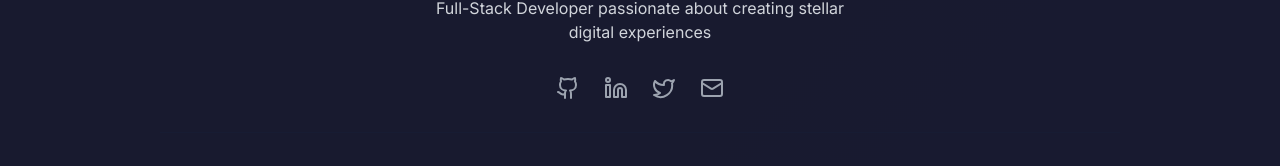
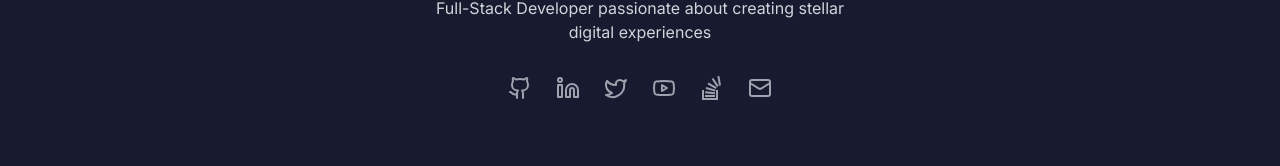
Before and after one commit to Rajdeep2868/dark-star-showcase, a React (Vite) app: page / in a window 1280 px wide. Shown: the part 5941-6107 px from the top of the page. Built offline with nearby package versions, Linux system fonts and the light colour scheme.

Commit message:
Add social media links
Added LinkedIn, GitHub, X, YouTube, and Stack Overflow links to the footer.

```diff
--- a/src/components/Footer.tsx
+++ b/src/components/Footer.tsx
@@ -1,6 +1,6 @@
 
 import React from 'react';
-import { Github, Linkedin, Mail, Twitter, Heart } from 'lucide-react';
+import { Github, Linkedin, Mail, Twitter, Heart, Youtube } from 'lucide-react';
 
 const Footer = () => {
   return (
@@ -16,7 +16,7 @@ const Footer = () => {
 
           <div className="flex justify-center space-x-6 mb-8">
             <a
-              href="https://github.com"
+              href="https://github.com/rajdeepdas108"
               target="_blank"
               rel="noopener noreferrer"
               className="text-gray-400 hover:text-space-cyan transition-all duration-300 transform hover:scale-110 hover:rotate-12"
@@ -24,7 +24,7 @@ const Footer = () => {
               <Github size={24} />
             </a>
             <a
-              href="https://linkedin.com"
+              href="https://www.linkedin.com/in/rajdeepdas108/"
               target="_blank"
               rel="noopener noreferrer"
               className="text-gray-400 hover:text-space-blue transition-all duration-300 transform hover:scale-110 hover:rotate-12"
@@ -32,7 +32,7 @@ const Footer = () => {
               <Linkedin size={24} />
             </a>
             <a
-              href="https://twitter.com"
+              href="https://x.com/rajdeepdas108"
               target="_blank"
               rel="noopener noreferrer"
               className="text-gray-400 hover:text-space-purple transition-all duration-300 transform hover:scale-110 hover:rotate-12"
@@ -40,7 +40,25 @@ const Footer = () => {
               <Twitter size={24} />
             </a>
             <a
-              href="mailto:alex@example.com"
+              href="https://www.youtube.com/@rajdeepdas108"
+              target="_blank"
+              rel="noopener noreferrer"
+              className="text-gray-400 hover:text-red-500 transition-all duration-300 transform hover:scale-110 hover:rotate-12"
+            >
+              <Youtube size={24} />
+            </a>
+            <a
+              href="https://stackoverflow.com/users/29964602/rajdeep-das"
+              target="_blank"
+              rel="noopener noreferrer"
+              className="text-gray-400 hover:text-orange-500 transition-all duration-300 transform hover:scale-110 hover:rotate-12"
+            >
+              <svg xmlns="http://www.w3.org/2000/svg" width="24" height="24" viewBox="0 0 24 24" fill="currentColor">
+                <path d="M15 21h-10v-2h10v2zm6-11.665l-1.621-9.335-1.993.346 1.62 9.335 1.994-.346zm-5.964 6.937l-9.746-.975-.186 2.016 9.755.879.177-1.92zm.538-2.587l-9.276-2.608-.526 1.954 9.306 2.5.496-1.846zm1.204-2.413l-8.297-4.864-1.029 1.743 8.298 4.865 1.028-1.744zm1.866-1.467l-5.339-7.829-1.672 1.14 5.339 7.829 1.672-1.14zm-2.644 4.195v8h-12v-8h-2v10h16v-10h-2z"/>
+              </svg>
+            </a>
+            <a
+              href="mailto:rajdeepdas108@gmail.com"
               className="text-gray-400 hover:text-space-pink transition-all duration-300 transform hover:scale-110 hover:rotate-12"
             >
               <Mail size={24} />
--- a/src/components/Hero.tsx
+++ b/src/components/Hero.tsx
@@ -44,13 +44,13 @@ const Hero = () => {
           </div>
 
           <div className="flex justify-center space-x-6">
-            <a href="https://github.com" target="_blank" rel="noopener noreferrer" className="text-gray-400 hover:text-space-cyan transition-colors duration-300 transform hover:scale-110">
+            <a href="https://github.com/rajdeepdas108" target="_blank" rel="noopener noreferrer" className="text-gray-400 hover:text-space-cyan transition-colors duration-300 transform hover:scale-110">
               <Github size={24} />
             </a>
-            <a href="https://linkedin.com" target="_blank" rel="noopener noreferrer" className="text-gray-400 hover:text-space-blue transition-colors duration-300 transform hover:scale-110">
+            <a href="https://www.linkedin.com/in/rajdeepdas108/" target="_blank" rel="noopener noreferrer" className="text-gray-400 hover:text-space-blue transition-colors duration-300 transform hover:scale-110">
               <Linkedin size={24} />
             </a>
-            <a href="mailto:alex@example.com" className="text-gray-400 hover:text-space-pink transition-colors duration-300 transform hover:scale-110">
+            <a href="mailto:rajdeepdas108@gmail.com" className="text-gray-400 hover:text-space-pink transition-colors duration-300 transform hover:scale-110">
               <Mail size={24} />
             </a>
           </div>
```
